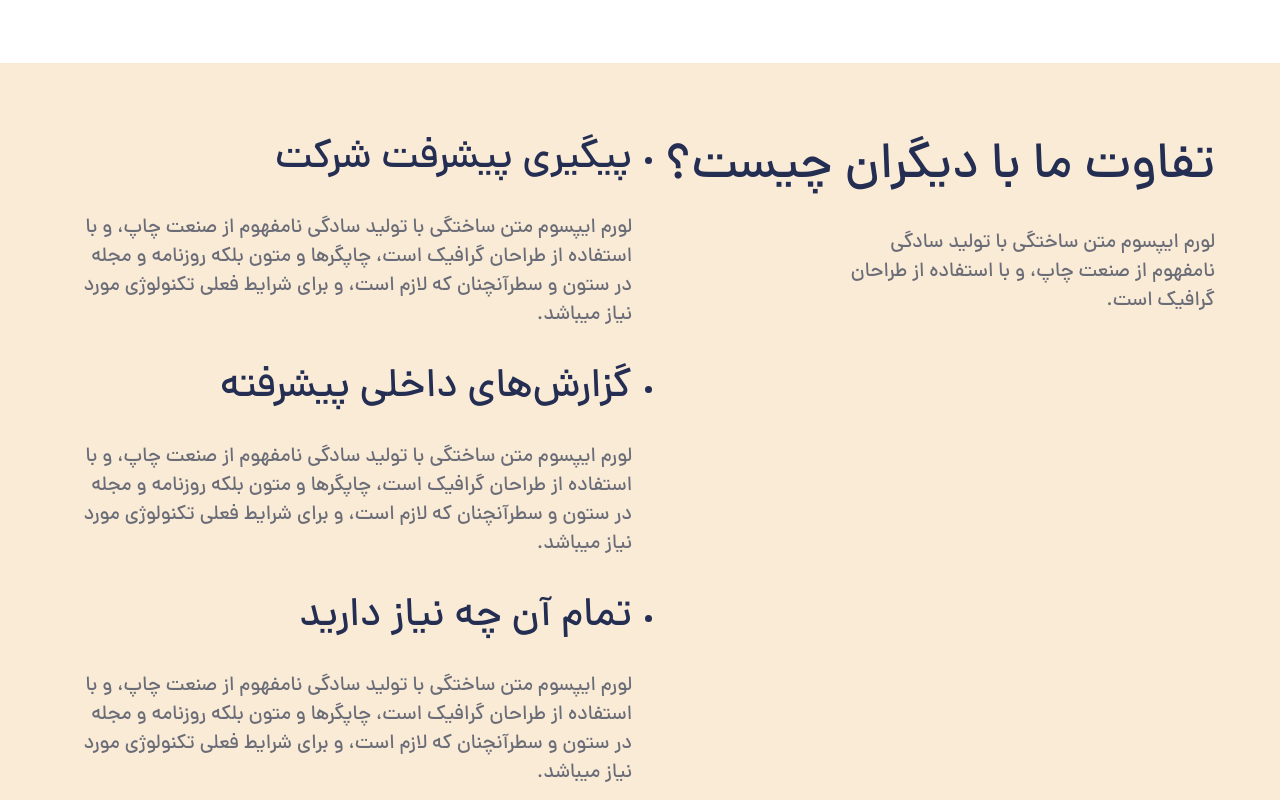
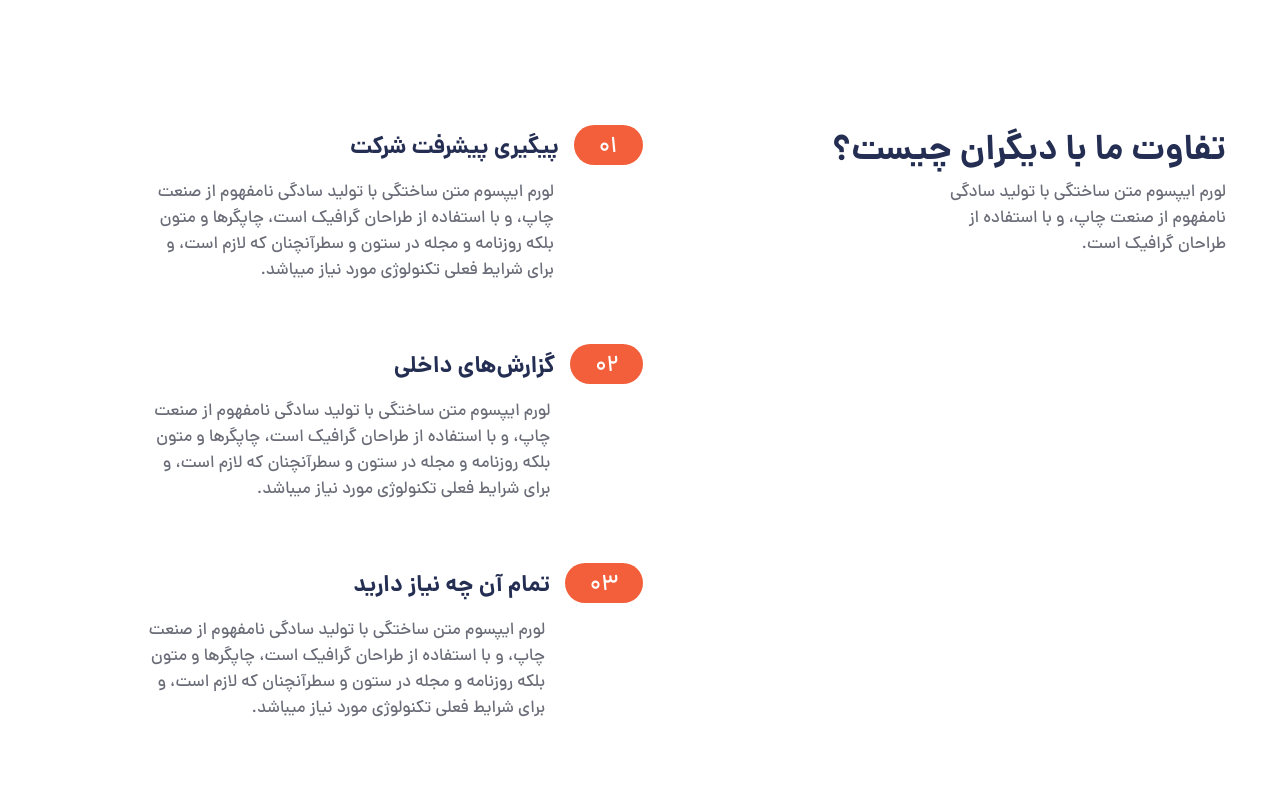
Before and after one commit to NGHstar/fem-html-css, a plain HTML site: page index.html in a window 1280 px wide. Shown: the part 780-1580 px from the top of the page. Drawn offline with Linux system fonts and the light colour scheme.

Commit message:
fix: why-us

```diff
--- a/css/sections/why-us.css
+++ b/css/sections/why-us.css
@@ -0,0 +1,84 @@
+.why-us__benefits ul {
+  list-style: none;
+  counter-reset: count;
+}
+
+.why-us__benefits ul li {
+  counter-increment: count;
+}
+
+.why-us__item {
+  position: relative;
+  margin-top: 6rem;
+  display: grid;
+  align-items: center;
+  gap: 1.5rem;
+  grid-template-columns: min-content 1fr;
+}
+
+.why-us__benefit-title {
+  height: 4rem;
+  font-size: var(--h4);
+  padding-top: 0.6rem;
+}
+
+.why-us__benefit-content {
+  padding-right: 0.5rem;
+  grid-column: 1/-1;
+}
+
+.why-us__item::before {
+  content: "0" counter(count);
+  background-color: var(--primary);
+  color: white;
+  padding: 0.7rem 3rem 0;
+  border-radius: 100vmax;
+  height: 4rem;
+  font-size: var(--h4);
+  z-index: 4;
+}
+
+.why-us__benefit-title::before {
+  content: "";
+  position: absolute;
+  inset: 0;
+  grid-column: 1/-1;
+  grid-row: 1/2;
+  z-index: -1;
+
+  background: linear-gradient(
+    90deg,
+    rgba(0, 0, 0, 0) 0%,
+    rgb(255, 221, 215) 100%
+  );
+  inset: 0 0 0 -6vw;
+  /* overflow: hidden; */
+  border-radius: 100vw;
+}
+
+@media (min-width: 50em) {
+  .why-us__benefits ul li:nth-child(1) div {
+    margin-top: 0;
+  }
+
+  .why-us__benefit-title::before {
+    background: none;
+  }
+  .why-us__benefit-content {
+    grid-column: 2/-1;
+  }
+
+  .why-us__benefit-title {
+    background-color: transparent;
+  }
+
+  .why-us__item::before {
+    padding: 0.5rem 2.5rem 0;
+    font-size: 2.3rem;
+  }
+
+  .why-us__benefit-title {
+    height: 4rem;
+    font-size: 2.3rem;
+  }
+}
--- a/css/style.css
+++ b/css/style.css
@@ -27,6 +27,15 @@ a {
   text-decoration: none;
 }
 
+h1,
+h2,
+h3,
+h4,
+h5,
+h6 {
+  font-family: var(--tfont);
+}
+
 h1 {
   font-size: var(--h1);
 }
@@ -49,11 +58,11 @@ h6 {
 /* FONTS */
 @font-face {
   font-family: danablack;
-  src: url("../assets/fonts/Dana-Black.woff");
+  src: url("../assets/fonts/DanaFaNum-Bold.woff");
 }
 @font-face {
   font-family: danamedium;
-  src: url("../assets/fonts/Dana-Medium.woff");
+  src: url("../assets/fonts/DanaFaNum-Medium.woff");
 }
 
 /* VARIABLES */
@@ -62,12 +71,12 @@ h6 {
   --tfont: danablack; /* title font */
   --cfont: danamedium; /* content font */
   /* FONT SIZES */
-  --h1: 5rem;
-  --h2: 4rem;
-  --h3: 3rem;
+  --h1: 3.5rem;
+  --h2: 3rem;
+  --h3: 2.8rem;
   --h4: 2rem;
-  --h5: 1.8rem;
-  --h6: 1.6rem;
+  --h5: 2.3rem;
+  --h6: 2.1rem;
   /* COLORS */
   --primary: #f25f3a;
   --primary-hover: #e67b68;
@@ -81,8 +90,8 @@ h6 {
 
 @media (min-width: 50em) {
   :root {
-    --h1: 6rem;
-    --h2: 5rem;
+    --h1: 4rem;
+    --h2: 3.5rem;
     --h3: 4rem;
     --h4: 3rem;
     --h5: 2rem;
@@ -118,13 +127,9 @@ h6 {
 
 /* GENERAL STYLING */
 body {
-  font-size: 2rem;
+  font-size: 1.7rem;
   font-family: var(--cfont);
   color: var(--secondary);
-}
-
-.flow * + * {
-  margin-top: 1.4em;
 }
 
 p:not(class) {
--- a/index.html
+++ b/index.html
@@ -52,7 +52,7 @@
         <div class="container">
           <div class="even-columns">
             <!-- right column -->
-            <div class="hero__content flow">
+            <div class="hero__content">
               <h1 class="hero__title">
                 همه را دعوت کنید تا محصولات بهتری بسازید
               </h1>
@@ -70,47 +70,50 @@
         </div>
       </section>
       <!-- why us -->
-      <section
-        class="why-us padding-block-long"
-        style="background-color: antiquewhite"
-      >
+      <section class="why-us padding-block-long">
         <div class="container">
           <div class="even-columns">
-            <div class="why-us__content flow">
+            <div class="why-us__content">
               <h2 class="why-us__title">تفاوت ما با دیگران چیست؟</h2>
               <p class="why-us__description">
                 لورم ایپسوم متن ساختگی با تولید سادگی نامفهوم از صنعت چاپ، و با
                 استفاده از طراحان گرافیک است.
               </p>
             </div>
-            <div class="why-us__benefits flow">
+            <div class="why-us__benefits">
               <ul>
                 <li>
-                  <h3>پیگیری پیشرفت شرکت</h3>
-                  <p data-width="wide">
-                    لورم ایپسوم متن ساختگی با تولید سادگی نامفهوم از صنعت چاپ، و
-                    با استفاده از طراحان گرافیک است، چاپگرها و متون بلکه روزنامه
-                    و مجله در ستون و سطرآنچنان که لازم است، و برای شرایط فعلی
-                    تکنولوژی مورد نیاز میباشد.
-                  </p>
+                  <div class="why-us__item">
+                    <h3 class="why-us__benefit-title">پیگیری پیشرفت شرکت</h3>
+                    <p class="why-us__benefit-content" data-width="wide">
+                      لورم ایپسوم متن ساختگی با تولید سادگی نامفهوم از صنعت چاپ،
+                      و با استفاده از طراحان گرافیک است، چاپگرها و متون بلکه
+                      روزنامه و مجله در ستون و سطرآنچنان که لازم است، و برای
+                      شرایط فعلی تکنولوژی مورد نیاز میباشد.
+                    </p>
+                  </div>
                 </li>
-                <li class="flow">
-                  <h3>گزارش‌های داخلی پیشرفته</h3>
-                  <p data-width="wide">
-                    لورم ایپسوم متن ساختگی با تولید سادگی نامفهوم از صنعت چاپ، و
-                    با استفاده از طراحان گرافیک است، چاپگرها و متون بلکه روزنامه
-                    و مجله در ستون و سطرآنچنان که لازم است، و برای شرایط فعلی
-                    تکنولوژی مورد نیاز میباشد.
-                  </p>
+                <li>
+                  <div class="why-us__item">
+                    <h3 class="why-us__benefit-title">گزارش‌های داخلی</h3>
+                    <p class="why-us__benefit-content" data-width="wide">
+                      لورم ایپسوم متن ساختگی با تولید سادگی نامفهوم از صنعت چاپ،
+                      و با استفاده از طراحان گرافیک است، چاپگرها و متون بلکه
+                      روزنامه و مجله در ستون و سطرآنچنان که لازم است، و برای
+                      شرایط فعلی تکنولوژی مورد نیاز میباشد.
+                    </p>
+                  </div>
                 </li>
-                <li class="flow">
-                  <h3>تمام آن چه نیاز دارید</h3>
-                  <p data-width="wide">
-                    لورم ایپسوم متن ساختگی با تولید سادگی نامفهوم از صنعت چاپ، و
-                    با استفاده از طراحان گرافیک است، چاپگرها و متون بلکه روزنامه
-                    و مجله در ستون و سطرآنچنان که لازم است، و برای شرایط فعلی
-                    تکنولوژی مورد نیاز میباشد.
-                  </p>
+                <li>
+                  <div class="why-us__item">
+                    <h3 class="why-us__benefit-title">تمام آن چه نیاز دارید</h3>
+                    <p class="why-us__benefit-content" data-width="wide">
+                      لورم ایپسوم متن ساختگی با تولید سادگی نامفهوم از صنعت چاپ،
+                      و با استفاده از طراحان گرافیک است، چاپگرها و متون بلکه
+                      روزنامه و مجله در ستون و سطرآنچنان که لازم است، و برای
+                      شرایط فعلی تکنولوژی مورد نیاز میباشد.
+                    </p>
+                  </div>
                 </li>
               </ul>
             </div>
```
Also changed, not shown: assets/fonts/Dana-Black.woff (deleted), assets/fonts/Dana-Medium.woff (deleted), assets/fonts/DanaFaNum-Bold.woff (added), assets/fonts/DanaFaNum-Medium.woff (added).
